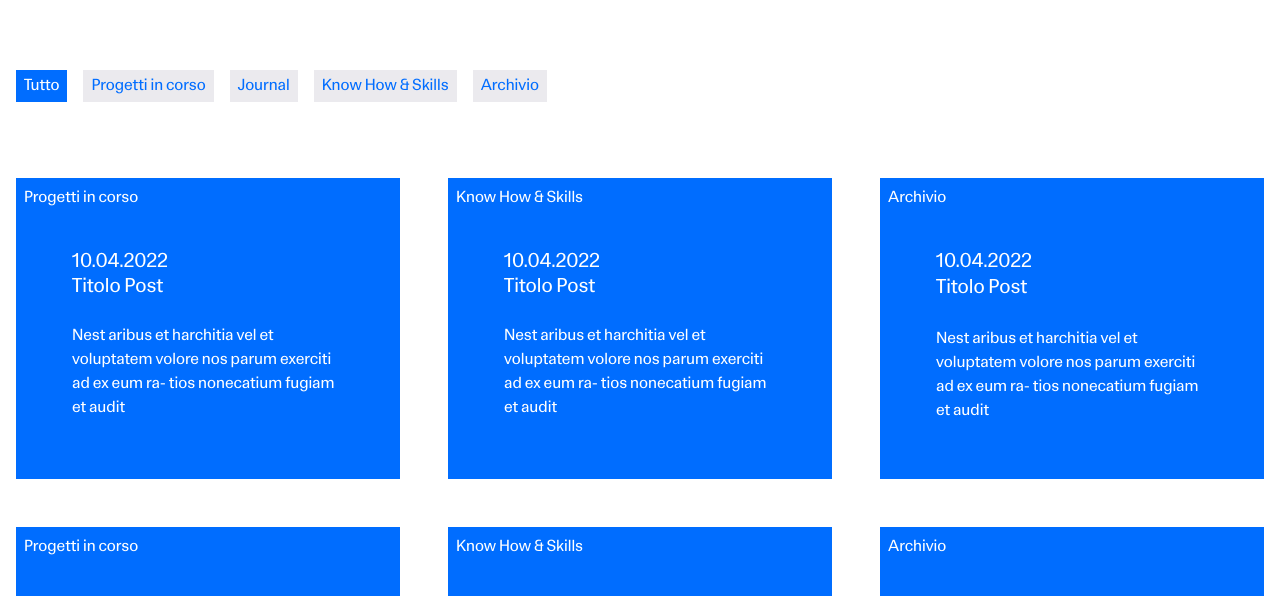
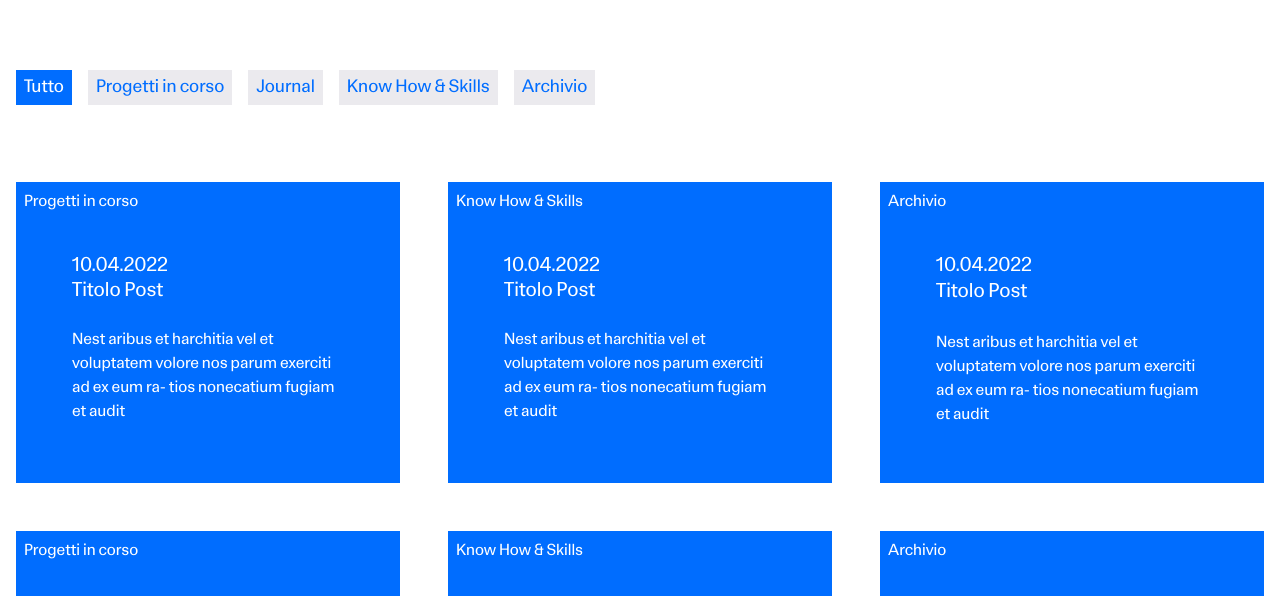
Before and after one commit to claudiopome/skills-together-website, a website built with Vite: page updates.html in a window 1280 px wide. Shown: the part 150-746 px from the top of the page. Built offline with nearby package versions, Linux system fonts and the light colour scheme.

Commit message:
wip: fix tag margin

```diff
--- a/updates.html
+++ b/updates.html
@@ -84,21 +84,21 @@
 
 <section class="container mx-auto bg-white px-4">
     <nav class="pt-10 lg:pt-20">
-        <ul class="flex flex-wrap space-x-4">
-            <li class="mb-10 md:mb-0">
-                <a href="" class="bg-blue text-white text-md hover:bg-yellow p-2">Tutto</a>
+        <ul class="flex flex-wrap gap-x-4">
+            <li class="mb-6 md:mb-0">
+                <a href="#" class="bg-blue text-white text-lg hover:bg-yellow p-2">Tutto</a>
             </li>
-            <li class="mb-10 md:mb-0">
-                <a href="" class="bg-light-gray text-blue text-md hover:bg-yellow p-2">Progetti in corso</a>
+            <li class="mb-6 md:mb-0">
+                <a href="#" class="bg-light-gray text-blue text-lg hover:bg-yellow p-2">Progetti in corso</a>
             </li>
-            <li class="mb-10 md:mb-0">
-                <a href="" class="bg-light-gray text-blue text-md hover:bg-yellow p-2">Journal</a>
+            <li class="mb-6 md:mb-0">
+                <a href="#" class="bg-light-gray text-blue text-lg hover:bg-yellow p-2">Journal</a>
             </li>
-            <li class="mb-10 md:mb-0">
-                <a href="" class="bg-light-gray text-blue text-md hover:bg-yellow p-2">Know How &amp; Skills</a>
+            <li class="mb-6 md:mb-0">
+                <a href="#" class="bg-light-gray text-blue text-lg hover:bg-yellow p-2">Know How &amp; Skills</a>
             </li>
-            <li class="mb-10 md:mb-0">
-                <a href="" class="bg-light-gray text-blue text-md hover:bg-yellow p-2">Archivio</a>
+            <li class="mb-6 md:mb-0">
+                <a href="#" class="bg-light-gray text-blue text-lg hover:bg-yellow p-2">Archivio</a>
             </li>
         </ul>
     </nav>
```
